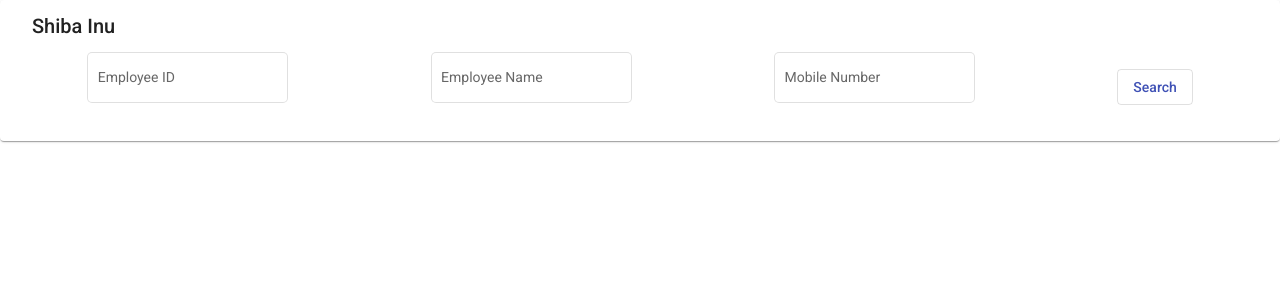
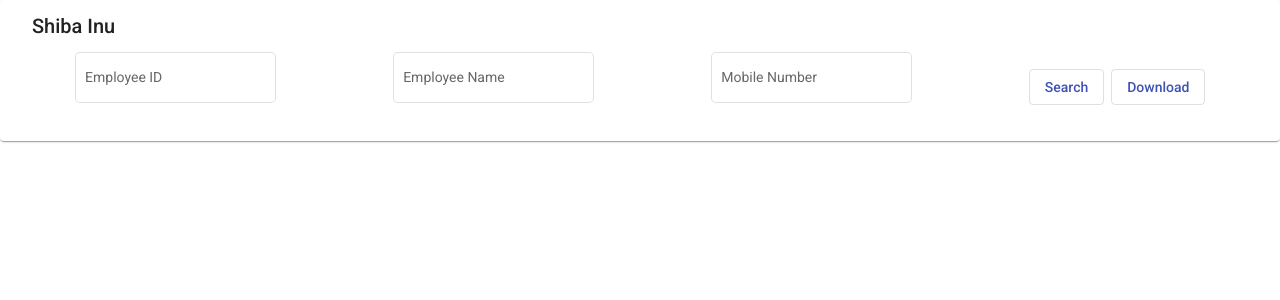
Before and after one commit to Dinuka991/dataTableStarterPack, an Angular app: page / in a window 1280 px wide. Shown: the top 300 px of the page. Built offline with nearby package versions, Linux system fonts and the light colour scheme.

Commit message:
exel downloader

```diff
--- a/package.json
+++ b/package.json
@@ -22,6 +22,7 @@
     "@angular/platform-browser": "~11.0.0",
     "@angular/platform-browser-dynamic": "~11.0.0",
     "@angular/router": "~11.0.0",
+    "file-saver": "^2.0.5",
     "rxjs": "~6.6.0",
     "tslib": "^2.0.0",
     "zone.js": "~0.10.2"
@@ -30,6 +31,7 @@
     "@angular-devkit/build-angular": "~0.1100.1",
     "@angular/cli": "~11.0.1",
     "@angular/compiler-cli": "~11.0.0",
+    "@types/file-saver": "^2.0.1",
     "@types/jasmine": "~3.6.0",
     "@types/node": "^12.11.1",
     "codelyzer": "^6.0.0",
--- a/src/app/project/employee-details/_modules/employee-details.module.ts
+++ b/src/app/project/employee-details/_modules/employee-details.module.ts
@@ -8,6 +8,7 @@ import { MatInputModule } from '@angular/material/input'
 import { ReactiveFormsModule } from '@angular/forms';
 import { MatButtonModule } from '@angular/material/button'
 import { FlexLayoutModule } from '@angular/flex-layout';
+import { HttpClientModule } from '@angular/common/http'
 
 
 
@@ -22,7 +23,8 @@ import { FlexLayoutModule } from '@angular/flex-layout';
     MatInputModule,
     ReactiveFormsModule,
     MatButtonModule,
-    FlexLayoutModule
+    FlexLayoutModule,
+    HttpClientModule
 
 
   ],
--- a/src/app/project/employee-details/_services/employee-details.service.ts
+++ b/src/app/project/employee-details/_services/employee-details.service.ts
@@ -1,9 +1,17 @@
 import { Injectable } from '@angular/core';
+import { HttpClient } from '@angular/common/http'
+import { Observable } from 'rxjs';
 
 @Injectable({
   providedIn: 'root'
 })
 export class EmployeeDetailsService {
 
-  constructor() { }
+  constructor(private http: HttpClient) { }
+
+  downloadExel(): Observable<any>{
+    return this.http.get<any>('http://localhost:8080/employee-services/download/employee.xlsx' ,   {responseType: 'blob' as 'json'});
+  }
+
+
 }
--- a/src/app/project/employee-details/employee-details.component.html
+++ b/src/app/project/employee-details/employee-details.component.html
@@ -2,8 +2,6 @@
     <mat-card-header>
       <mat-card-title>Shiba Inu</mat-card-title>
     </mat-card-header>
-
-
     <mat-card-content>
         <form [formGroup]="profileForm">
             <div  fxLayout.sm="column" fxLayout.xs="column"  fxLayout="row" fxLayoutAlign="space-around center" >
@@ -23,8 +21,11 @@
                     </mat-form-field>
 
                     <div>
-                         <button mat-stroked-button color="primary" >Search</button>
+                         <button mat-stroked-button color="primary" >Search</button>&nbsp;
+                         <button (click)="downloadExel()" mat-stroked-button color="primary" >Download</button>
                     </div>
+
+
           </div>
        </form>
       </mat-card-content>
--- a/src/app/project/employee-details/employee-details.component.ts
+++ b/src/app/project/employee-details/employee-details.component.ts
@@ -1,5 +1,7 @@
 import { Component, OnInit } from '@angular/core';
 import { FormGroup , FormBuilder , FormControl } from '@angular/forms'
+import { EmployeeDetailsService } from './_services/employee-details.service';
+import { saveAs } from 'file-saver';
 
 @Component({
   selector: 'app-employee-details',
@@ -8,7 +10,7 @@ import { FormGroup , FormBuilder , FormControl } from '@angular/forms'
 })
 export class EmployeeDetailsComponent implements OnInit {
 
-  constructor(private fb: FormBuilder) { }
+  constructor(private fb: FormBuilder , private employeeDetailsService: EmployeeDetailsService) { }
 
   ngOnInit(): void {
   }
@@ -19,4 +21,19 @@ export class EmployeeDetailsComponent implements OnInit {
     employeeMobile: ['']
   })
 
+  downloadExel(){
+
+    this.employeeDetailsService.downloadExel().subscribe(
+      (data:any) => {
+
+        const blob = new Blob([data], {type: 'application/octet-stream'});
+        const file = new File([blob], 'NewCutomerReport' + '.xlsx', {type: 'application/vnd.ms.excel'});
+        saveAs(file);
+
+      }
+    )
+
+
+  }
+
 }
```
Also changed, not shown: 1 other file (tests, documents, lock files or other folders).
